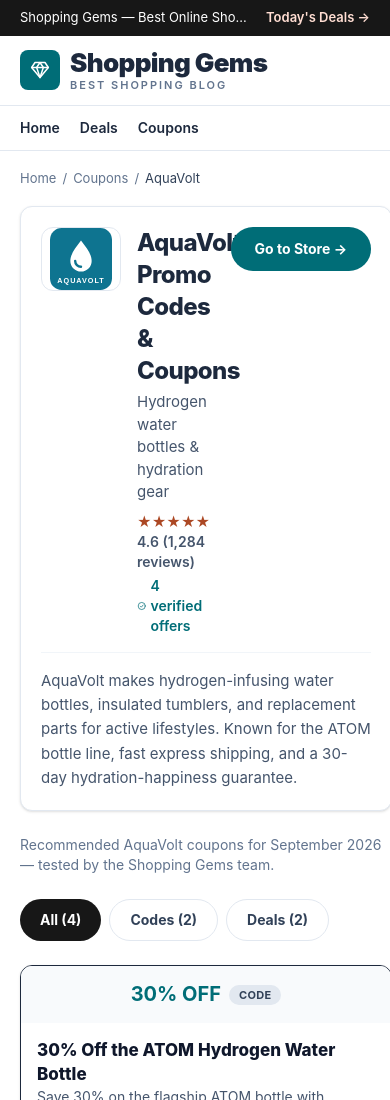
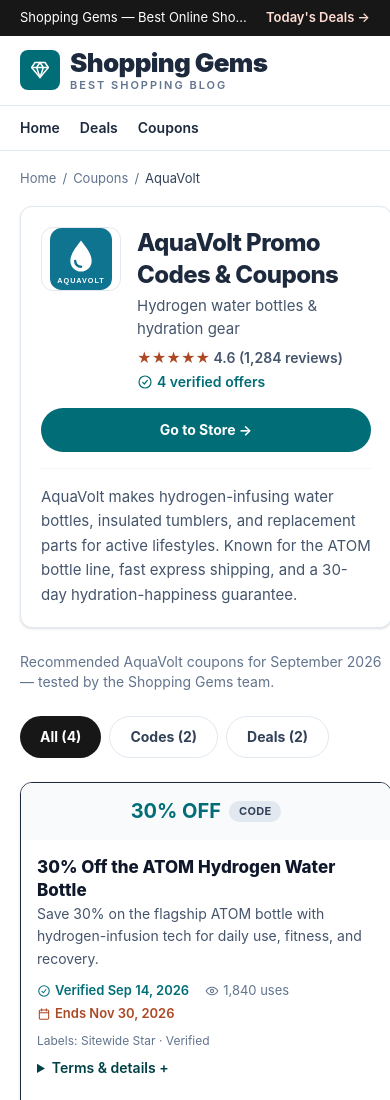
Before and after one commit to trilochan-cell/shopping-gems, an Astro site: page /coupons/aquavolt in a window 390 px wide. Shown: the top 1100 px of the page. Built offline with nearby package versions, Linux system fonts and the light colour scheme; Astro itself is replaced by a stand-in of ours; a web font is replaced by a local one.

Commit message:
Brand hero mobile: full-width store CTA on small screens

```diff
--- a/src/pages/coupons/[brand].astro
+++ b/src/pages/coupons/[brand].astro
@@ -114,7 +114,7 @@ const offerStoreUrl = (c: (typeof allCoupons)[number]) =>
               <span class="flex items-center gap-1 font-semibold text-stormy-teal"><Icon name="check" cls="h-4 w-4" /> {active.length} verified offers</span>
             </div>
           </div>
-          <a href={brandStoreUrl} target="_blank" rel="nofollow sponsored noopener" class="rounded-full bg-brand px-6 py-3 text-sm font-bold text-white hover:bg-brand-dark">Go to Store →</a>
+          <a href={brandStoreUrl} target="_blank" rel="nofollow sponsored noopener" class="w-full rounded-full bg-brand px-6 py-3 text-center text-sm font-bold text-white hover:bg-brand-dark sm:w-auto">Go to Store →</a>
         </div>
         <p class="mt-4 border-t border-slate-100 pt-4 text-[15px] leading-relaxed text-slate-600">{brand.data.description}</p>
       </section>
```
